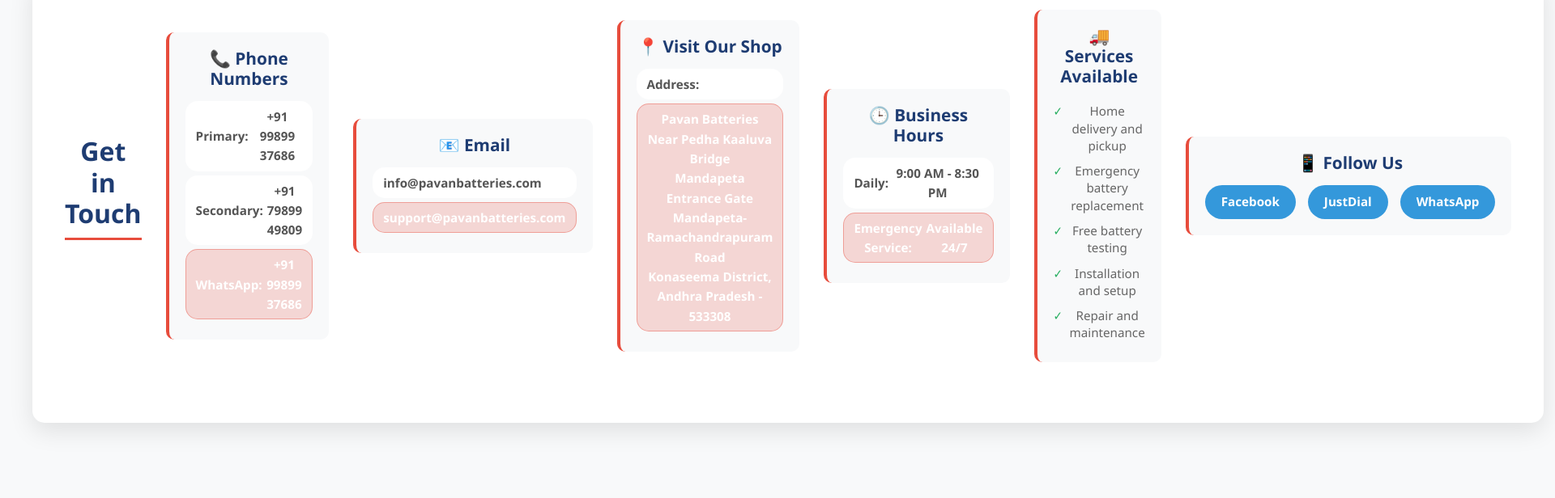
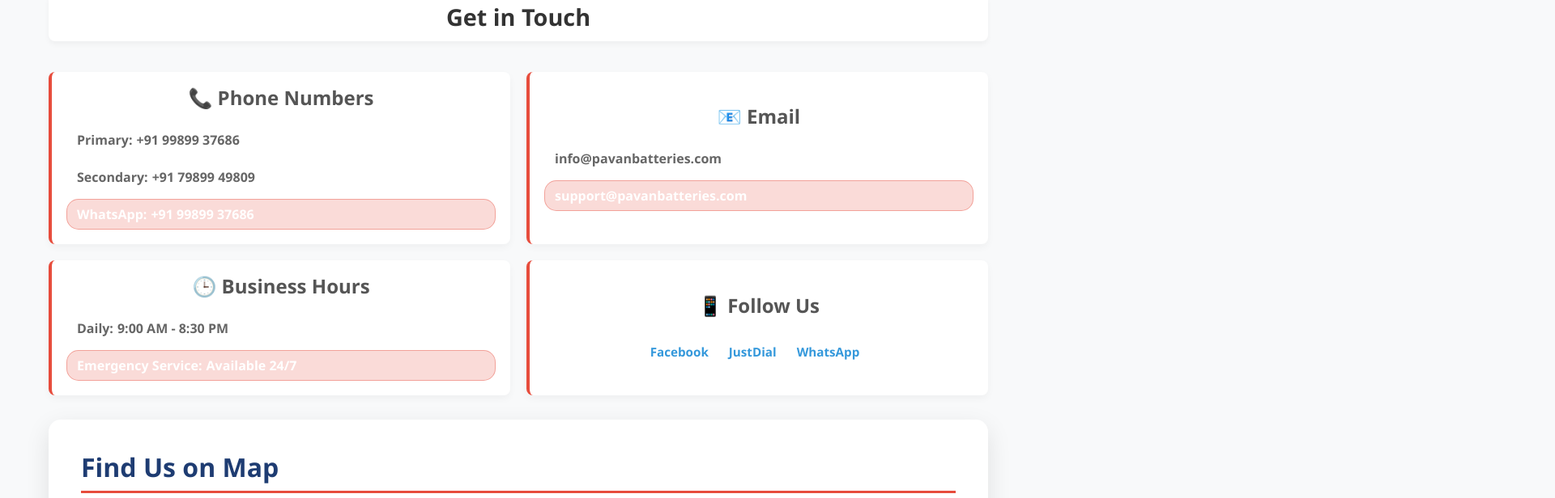
Before and after one commit to saisuryaveera/pavan-batteries, a React (Create React App) app: page /pavan-batteries/contact in a window 1280 px wide. Shown: the part 400-1016 px from the top of the page at 81% size, 1920 px wide, since content can reach past the window. Built offline with nearby package versions, Linux system fonts and the light colour scheme.

Commit message:
correct css of contact page

```diff
--- a/src/components/Geolocator.js
+++ b/src/components/Geolocator.js
@@ -27,10 +27,10 @@ const Geolocator = () => {
       <div className="directions">
         <h4>How to Reach Us:</h4>
         <ul>
-          <li>🚌 Take any bus to Mandapeta or travel via Mandapeta-Ramachandrapuram Road</li>
-          <li>🌉 Look for Pedha Kaaluva Bridge near Mandapeta entrance gate</li>
-          <li>👀 Look for our bright yellow "Pavan Batteries" signboard</li>
-          <li>🅿️ Free parking available in front of the shop</li>
+          <li> Take any bus to Mandapeta or travel via Mandapeta-Ramachandrapuram Road</li>
+          <li> Look for Pedha Kaaluva Bridge near Mandapeta entrance gate</li>
+          <li> Look for our bright yellow "Pavan Batteries" signboard</li>
+          <li> Free parking available in front of the shop</li>
         </ul>
       </div>
     </div>
--- a/src/pages/About.js
+++ b/src/pages/About.js
@@ -8,11 +8,11 @@ const About = () => {
         <h1>About Pavan Batteries</h1>
 
         <section className="about-intro">
-          <h2>Your Trusted Battery Partner Since 2015</h2>
+          <h2>Your Trusted Battery Partner</h2>
           <p>
             Welcome to Pavan Batteries, Mandapeta's premier destination for all your battery needs!
             Owned and operated by <strong>Veera Rajendra</strong>, we are located in the heart of Konaseema district,
-            Andhra Pradesh, and have been serving our community with dedication and excellence for over 8 years.
+            Andhra Pradesh, and have been serving our community with dedication and excellence.
           </p>
         </section>
 
@@ -40,10 +40,6 @@ const About = () => {
               <h3>Repair & Maintenance</h3>
               <p>Expert repair services to extend battery life and performance</p>
             </div>
-            <div className="service-item">
-              <h3>Accessories</h3>
-              <p>Engine oil, distilled water, and all battery-related accessories</p>
-            </div>
           </div>
         </section>
 
@@ -51,7 +47,7 @@ const About = () => {
           <h2>Our Trusted Brands</h2>
           <p>We are authorized dealers for leading battery and inverter brands, ensuring you get genuine products with full warranty coverage.</p>
           <div className="brands-grid">
-            <div className="brand-item primary">
+            <div className="brand-item">
               <h3>🔴 Exide</h3>
               <p>Our primary partner - India's most trusted battery brand</p>
             </div>
@@ -73,12 +69,12 @@ const About = () => {
         <section className="about-location">
           <h2>Why Choose Us?</h2>
           <ul>
-            <li>✅ 8+ years of trusted service in Mandapeta</li>
+            <li>✅ Trusted service in Mandapeta</li>
             <li>✅ Genuine products from leading manufacturers</li>
             <li>✅ Expert installation and setup services</li>
             <li>✅ Competitive prices and honest advice</li>
             <li>✅ Quick and reliable repair services</li>
-            <li>✅ Home delivery and pickup services</li>
+            <li>✅ Home delivery and pickup services for Inverters</li>
           </ul>
         </section>
 
--- a/src/pages/Contact.js
+++ b/src/pages/Contact.js
@@ -30,30 +30,9 @@ const Contact = () => {
             </div>
 
             <div className="contact-item">
-              <h3>📍 Visit Our Shop</h3>
-              <p><strong>Address:</strong></p>
-              <p>Pavan Batteries<br/>
-              Near Pedha Kaaluva Bridge<br/>
-              Mandapeta Entrance Gate<br/>
-              Mandapeta-Ramachandrapuram Road<br/>
-              Konaseema District, Andhra Pradesh - 533308</p>
-            </div>
-
-            <div className="contact-item">
               <h3>🕒 Business Hours</h3>
               <p><strong>Daily:</strong> 9:00 AM - 8:30 PM</p>
               <p><strong>Emergency Service:</strong> Available 24/7</p>
-            </div>
-
-            <div className="contact-item">
-              <h3>🚚 Services Available</h3>
-              <ul>
-                <li>Home delivery and pickup</li>
-                <li>Emergency battery replacement</li>
-                <li>Free battery testing</li>
-                <li>Installation and setup</li>
-                <li>Repair and maintenance</li>
-              </ul>
             </div>
 
             <div className="contact-item">
--- a/src/styles/Contact.css
+++ b/src/styles/Contact.css
@@ -28,94 +28,93 @@
 }
 
 .contact-content {
-  display: grid;
-  grid-template-columns: 1fr 1fr;
-  gap: 50px;
-  margin-top: 40px;
+  display: flex;
+  flex-direction: column;
+  gap: 30px;
+  padding: 20px;
 }
 
 .contact-info {
-  background: white;
-  padding: 40px;
-  border-radius: 15px;
-  box-shadow: 0 10px 30px rgba(0,0,0,0.1);
-  height: fit-content;
+  flex: 1 1 calc(50% - 20px);
+  background: transparent;
+  border: none;
+  padding: 0;
+  display: grid;
+  grid-template-columns: repeat(2, minmax(0, 1fr));
+  gap: 20px;
+  align-items: stretch;
 }
 
 .contact-info h2 {
-  color: #1e3c72;
-  font-size: 2rem;
-  margin-bottom: 30px;
+  color: #333;
+  font-size: 1.8rem;
+  margin: 0 0 18px 0;
   font-weight: 600;
-  border-bottom: 3px solid #e74c3c;
-  padding-bottom: 10px;
+  text-align: center;
+  grid-column: 1 / -1;
+  padding: 12px 0;
+  background: white;
+  border-radius: 8px;
+  box-shadow: 0 4px 6px rgba(0,0,0,0.04);
 }
 
 .contact-item {
-  margin-bottom: 35px;
-  padding: 20px;
-  background: #f8f9fa;
-  border-radius: 10px;
+  margin: 0;
+  padding: 18px;
+  background: white;
+  border-radius: 8px;
   border-left: 4px solid #e74c3c;
+  box-shadow: 0 4px 10px rgba(0, 0, 0, 0.04);
+  display: flex;
+  flex-direction: column;
+  justify-content: center;
+  gap: 8px;
+  height: 100%;
 }
 
 .contact-item h3 {
-  color: #1e3c72;
-  font-size: 1.3rem;
-  margin-bottom: 15px;
-  font-weight: 600;
+  font-size: 1.5rem;
+  margin-bottom: 10px;
+  color: #555;
 }
 
-.contact-item p {
-  color: #555;
-  line-height: 1.6;
-  margin: 5px 0;
+.contact-item p, .contact-item ul li {
+  font-size: 1rem;
+  color: #666;
+  line-height: 1.5;
 }
 
 .contact-item ul {
-  list-style: none;
-  padding: 0;
-  margin-top: 10px;
-}
-
-.contact-item li {
-  padding: 5px 0;
-  color: #666;
-  position: relative;
   padding-left: 20px;
 }
 
-.contact-item li::before {
-  content: '✓';
-  position: absolute;
-  left: 0;
-  color: #27ae60;
-  font-weight: bold;
+.contact-item ul li {
+  list-style: disc;
+  margin-bottom: 8px;
 }
 
 .social-links {
   display: flex;
   gap: 15px;
   margin-top: 15px;
+  justify-content: center;
+  align-items: center;
 }
 
 .social-links a {
   display: inline-block;
-  padding: 10px 20px;
-  background: #3498db;
-  color: white;
+  margin-right: 10px;
+  color: #3498db;
   text-decoration: none;
-  border-radius: 25px;
   font-weight: 600;
-  transition: background 0.3s ease, transform 0.3s ease;
 }
 
 .social-links a:hover {
-  background: #2980b9;
-  transform: translateY(-2px);
+  text-decoration: underline;
 }
 
 .map-section {
+  flex: 1 1 calc(50% - 20px);
   background: white;
   padding: 40px;
   border-radius: 15px;
@@ -133,30 +132,30 @@
 
 .map-info {
   margin-top: 20px;
-  padding: 20px;
-  background: #f8f9fa;
-  border-radius: 10px;
+  font-size: 1rem;
+  color: #666;
+  line-height: 1.5;
 }
 
-.map-info p {
-  color: #555;
-  line-height: 1.6;
-  margin: 10px 0;
-}
-
-.map-info strong {
-  color: #1e3c72;
+.map-info p strong {
+  color: #333;
 }
 
 @media (max-width: 968px) {
   .contact-content {
+    flex-direction: column;
+    gap: 30px;
+  }
+
+  .contact-info {
     grid-template-columns: 1fr;
-    gap: 30px;
+    gap: 18px;
   }
 
   .contact-info,
   .map-section {
-    padding: 30px;
+    flex: 1 1 100%;
+    padding: 0;
   }
 }
 
@@ -181,6 +180,7 @@
   .social-links {
     flex-direction: column;
     gap: 10px;
+    align-items: center;
   }
 
   .social-links a {
--- a/src/styles/Geolocator.css
+++ b/src/styles/Geolocator.css
@@ -1,16 +1,13 @@
 .geolocator-container {
-  padding: 80px 20px;
+  padding: 60px 20px;
   background: white;
   text-align: center;
-  max-width: 1200px;
-  margin: 0 auto;
+  min-height: 100vh;
 }
 
 .geolocator-container h3 {
   font-size: 2.5rem;
   color: #2c3e50;
-  margin-bottom: 20px;
-  font-weight: 700;
 }
 
 .location-info {
@@ -19,19 +16,14 @@
   margin-bottom: 40px;
   padding: 15px;
   background: #f8f9fa;
-  border-radius: 10px;
-  border-left: 4px solid #e74c3c;
-  max-width: 600px;
+  border-left: 0px solid #e74c3c;
   margin-left: auto;
   margin-right: auto;
 }
 
 .map-placeholder {
   background: linear-gradient(135deg, #e74c3c 0%, #c0392b 100%);
-  border-radius: 20px;
   padding: 50px 40px;
-  margin: 40px auto;
-  max-width: 700px;
   box-shadow: 0 15px 35px rgba(0,0,0,0.1);
 }
 
@@ -82,9 +74,6 @@
   padding: 30px;
   border-radius: 15px;
   margin-top: 30px;
-  max-width: 600px;
-  margin-left: auto;
-  margin-right: auto;
   text-align: left;
 }
 
```
